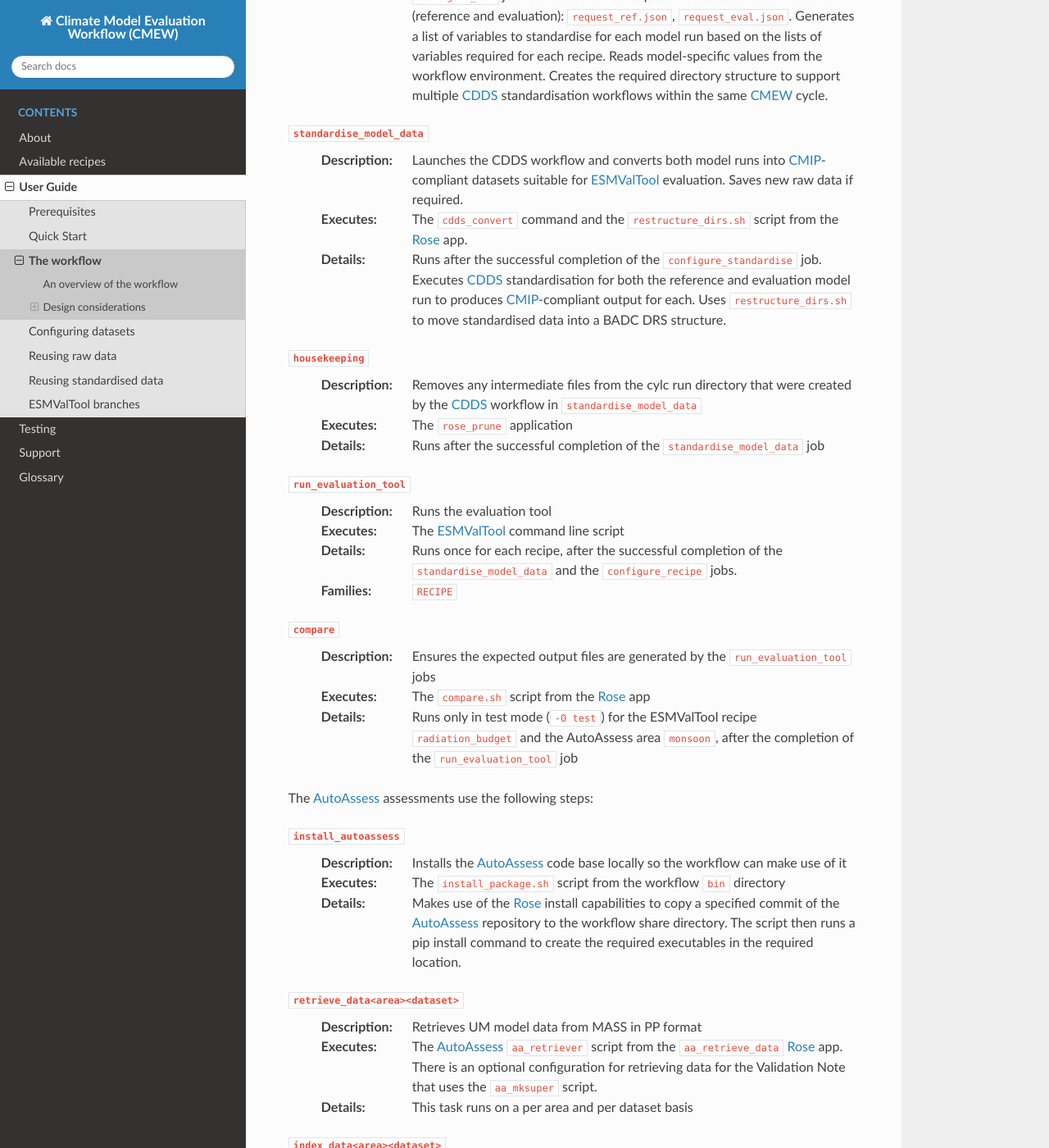
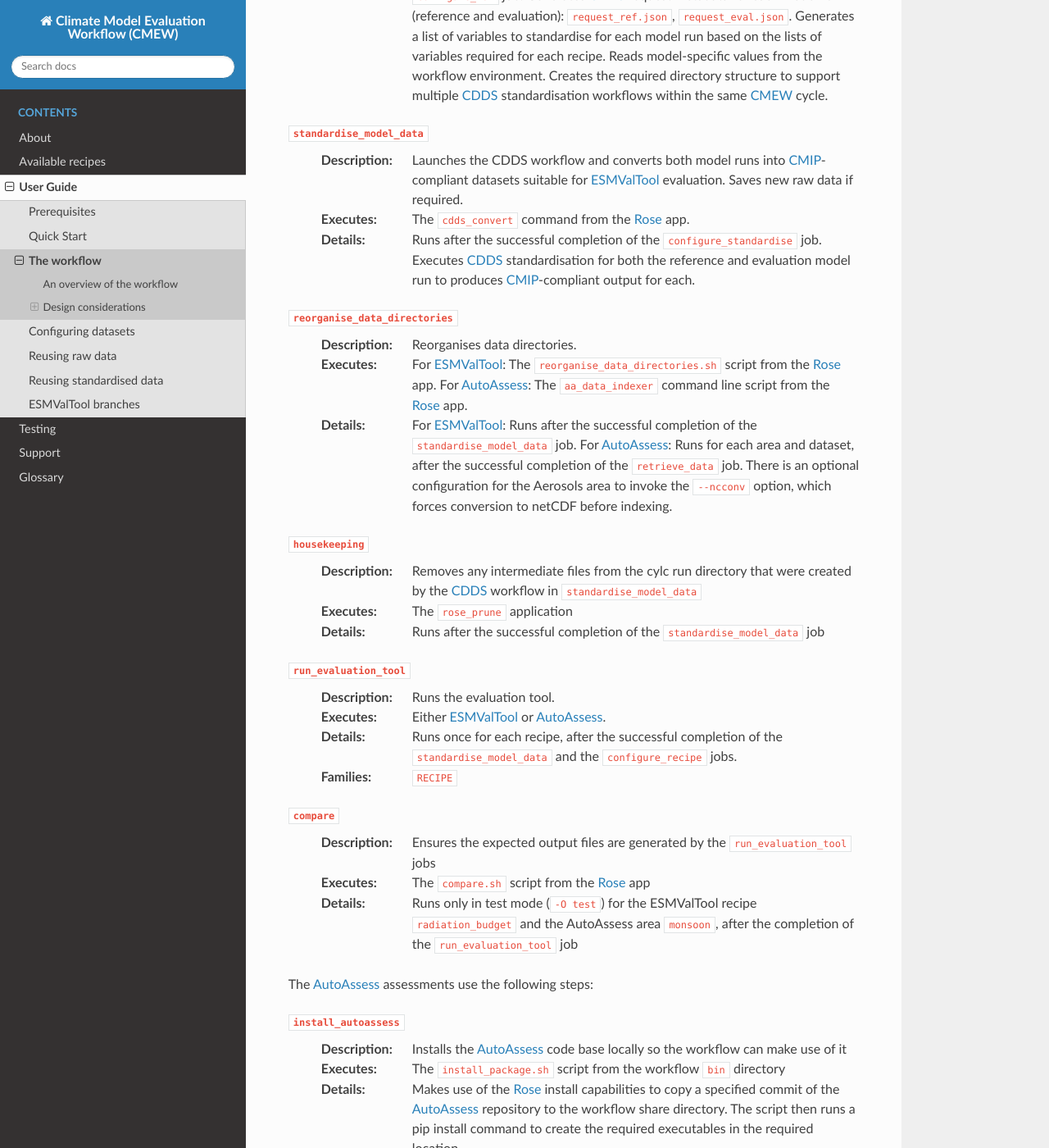
Before and after one commit to MetOffice/CMEW, a Sphinx documentation site: the page built from doc/source/user_guide/workflow.rst, in a window 1280 px wide and 1400 px high, scrolled down 1316 px. Shown: the whole window at 82% size. Built offline with Sphinx 7.4.7 and the Read the Docs theme 3.1.0, drawn with Linux system fonts in a browser that asks for light colours; some of the changed text lies outside the part shown.

Commit message:
#616: Update documentation

```diff
--- a/doc/source/user_guide/workflow.rst
+++ b/doc/source/user_guide/workflow.rst
@@ -91,13 +91,30 @@ An overview of the workflow
      datasets suitable for |ESMValTool| evaluation.
      Saves new raw data if required.
   :Executes:
-     The ``cdds_convert`` command and the ``restructure_dirs.sh`` script
-     from the |Rose| app.
+     The ``cdds_convert`` command from the |Rose| app.
   :Details:
      Runs after the successful completion of the ``configure_standardise`` job.
      Executes |CDDS| standardisation for both the reference and evaluation model run
      to produces |CMIP|-compliant output for each.
-     Uses ``restructure_dirs.sh`` to move standardised data into a BADC DRS structure.
+
+``reorganise_data_directories``
+  :Description:
+     Reorganises data directories.
+  :Executes:
+     For |ESMValTool|:
+     The ``reorganise_data_directories.sh`` script from the |Rose| app.
+     For |AutoAssess|:
+     The ``aa_data_indexer`` command line script from the |Rose| app.
+  :Details:
+     For |ESMValTool|:
+     Runs after the successful completion
+     of the ``standardise_model_data`` job.
+     For |AutoAssess|:
+     Runs for each area and dataset,
+     after the successful completion of the ``retrieve_data`` job.
+     There is an optional configuration for the Aerosols area
+     to invoke the ``--ncconv`` option,
+     which forces conversion to netCDF before indexing.
 
 ``housekeeping``
   :Description:
@@ -110,9 +127,9 @@ An overview of the workflow
 
 ``run_evaluation_tool``
   :Description:
-     Runs the evaluation tool
+     Runs the evaluation tool.
   :Executes:
-     The |ESMValTool| command line script
+     Either |ESMValTool| or |AutoAssess|.
   :Details:
      Runs once for each recipe,
      after the successful completion of the ``standardise_model_data``
@@ -154,16 +171,6 @@ The |AutoAssess| assessments use the following steps:
      uses the ``aa_mksuper`` script.
   :Details:
      This task runs on a per area and per dataset basis
-
-``index_data<area><dataset>``
-  :Description:
-     Prepares the retrieved model data in a form that can be more quickly read by Iris
-  :Executes:
-     The |AutoAssess| ``aa_data_indexer`` script from the ``aa_index_data`` |Rose| app.
-  :Details:
-     This task runs on a per area and per dataset basis. There is an optional
-     configuation for the Aerosols area to invoke the ``--ncconv`` option that
-     forces conversion to netcdf before indexing.
 
 ``run_area<area>``
   :Description:
```
Also changed, not shown: 1 other file.
